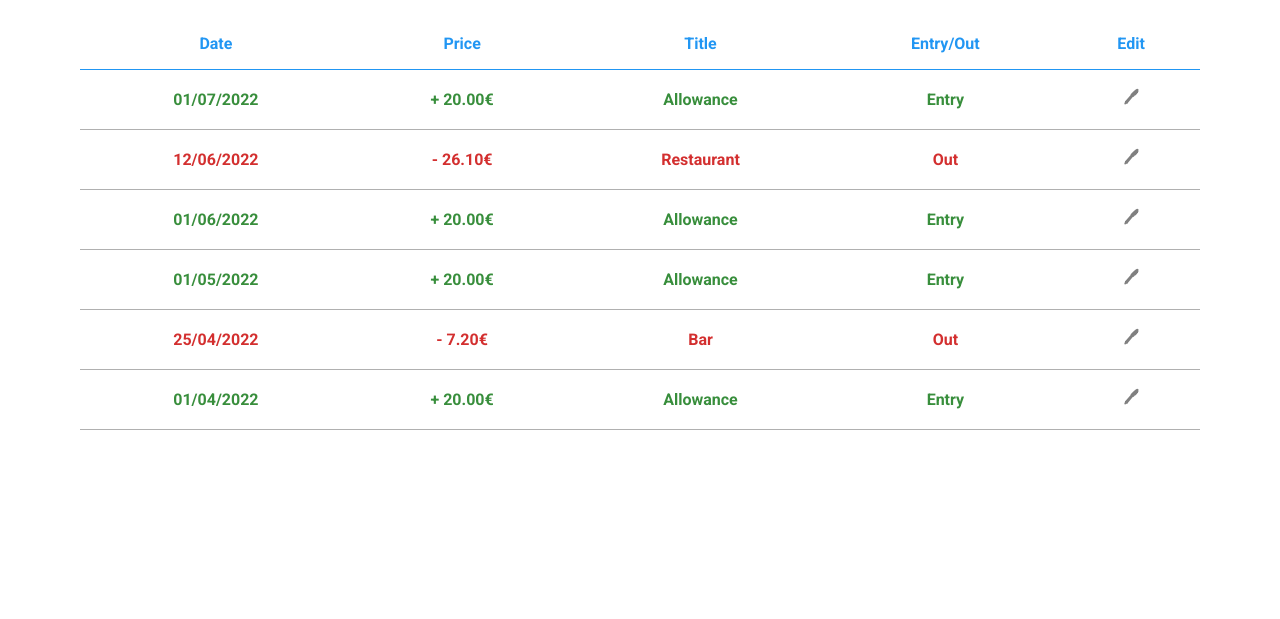
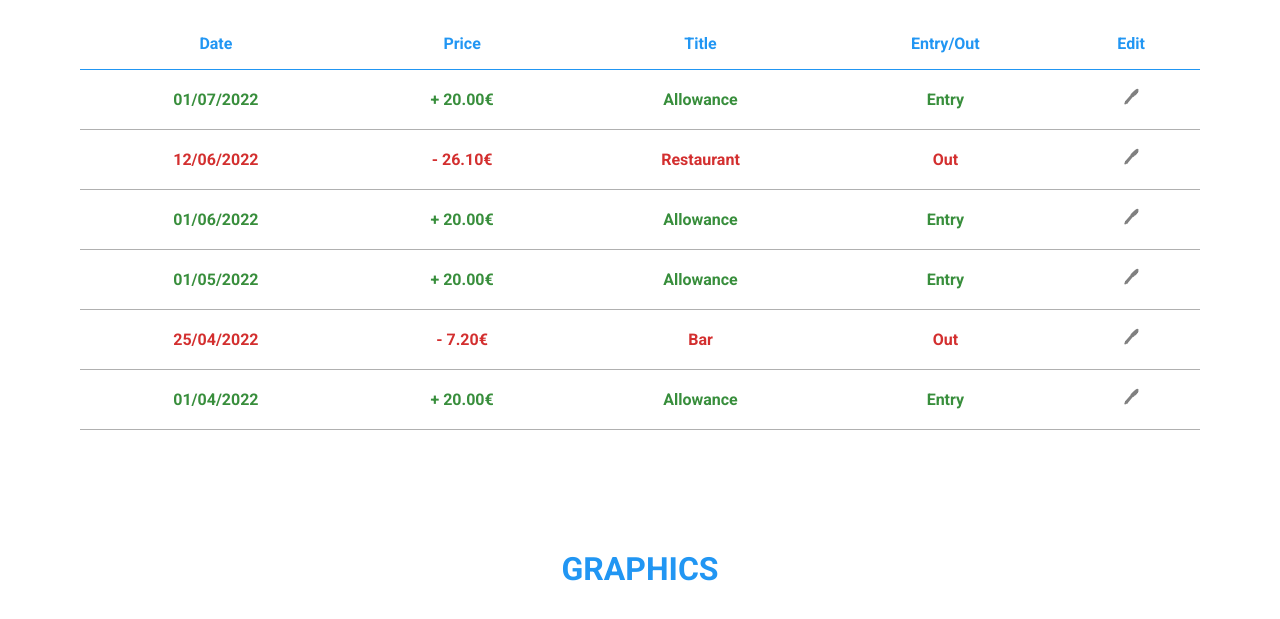
Before and after one commit to DonAsako/AsBal, a plain HTML site: page index.html in a window 1280 px wide. Shown: the part 465-1084 px from the top of the page. Before the commit the page ends 975 px from the top, so only its background shows below. Drawn offline with Linux system fonts and the light colour scheme.

Commit message:
add Graphics section

```diff
--- a/index.html
+++ b/index.html
@@ -86,6 +86,13 @@
             </div>
         </section>
 
+        <section class="graphics section" id="graphics">
+            <h2 class="section-title">Graphics</h2>
+            <div class="section-body">
+
+            </div>
+        </section>
+
     </main>
     <footer></footer>
 
```
